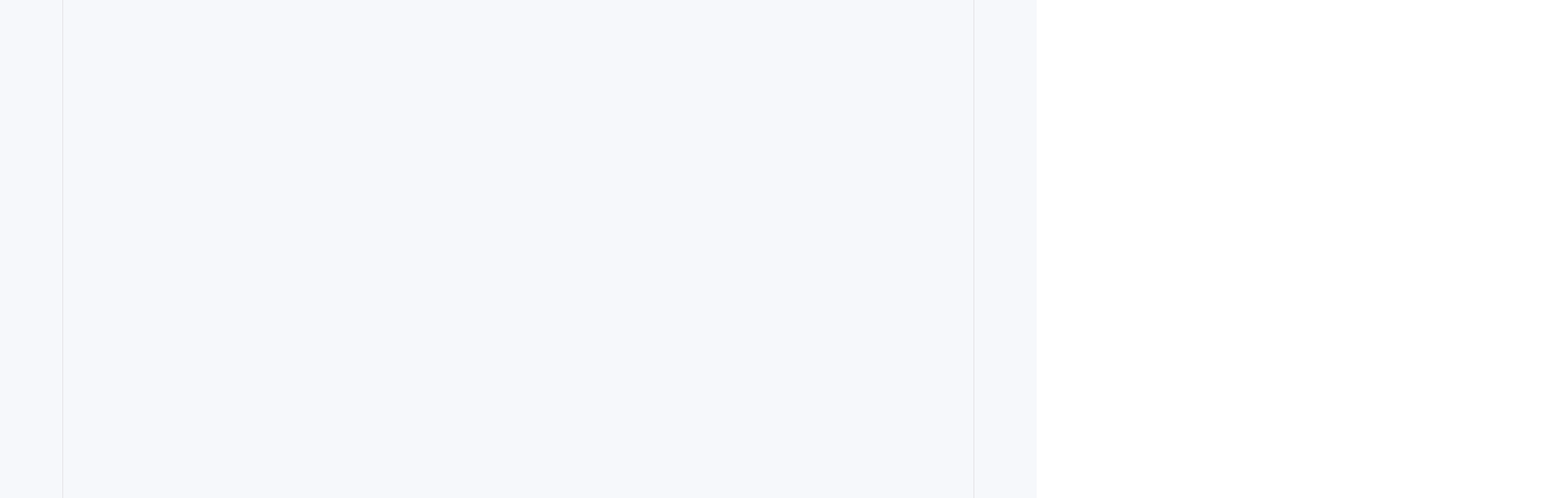
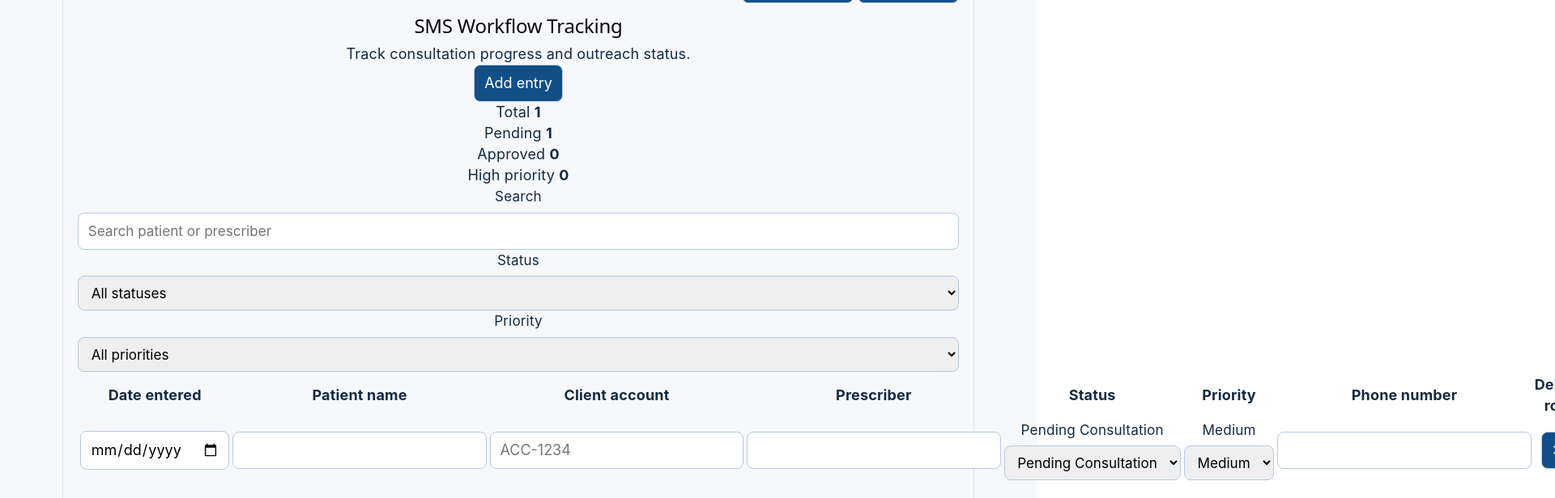
Before and after one commit to BirkeHealth/moc, a React (Vite) app in the folder apps/medical-note-tool/: page / in a window 1280 px wide. Shown: the part 60-676 px from the top of the page at 81% size, 1920 px wide, since content can reach past the window. Built offline with nearby package versions, Linux system fonts and the light colour scheme.

Commit message:
Fix TypeScript build errors in vanilla JS SMS workflow tracker

```diff
--- a/apps/medical-note-tool/src/App.tsx
+++ b/apps/medical-note-tool/src/App.tsx
@@ -1,6 +1,6 @@
 import './App.css'
 
-type ToolSelection = 'medical-note' | 'sms-table' | null
+const MISSING_VALUE = '—'
 
 type YesNo = '' | 'yes' | 'no'
 
@@ -23,29 +23,7 @@ type FormData = {
   account: string
   prescriber: string
   prescribedMedication: string
-  priority: string
 }
-
-const ACCOUNT_OPTIONS = [
-  'DORAL ACUPUNCTURE',
-  'HELIMEDS',
-  'PEAKS CURATIVE',
-  'CLINIC SECRET',
-  'TRUE LIO',
-  'WHITECOAT MD',
-]
-
-const PRESCRIBER_OPTIONS = [
-  'ALBERTO NUNEZ PINA',
-  'YADIRA JEAN-LOUIS',
-  'LUK JEAN-LOUIS',
-  'EMILIO LUIS GONZALEZ',
-  'CHARLES SAROSY',
-  'ELIAZER MORGAN',
-]
-
-const MEDICATION_OPTIONS = ['OZEMPIC/WAGOVY', 'ZEPBOUND/MONJAURO']
-const PRIORITY_OPTIONS = ['Normal', 'Rush']
 
 const INITIAL_FORM: FormData = {
   patientName: '',
@@ -66,7 +44,6 @@ const INITIAL_FORM: FormData = {
   account: '',
   prescriber: '',
   prescribedMedication: '',
-  priority: 'Normal',
 }
 
 const MEDICAL_NOTE_TEMPLATE = `The patient {{PATIENT NAME}} is a {{AGE}} year old {{GENDER}} with a PMH of {{PMH}} seeking care for Weight Loss. Body Mass Index is {{BMI}}. Patient {{HAS_WEIGHT_LOSS_PROGRAM}} tried any weight loss programs. The patient {{HAS_GLP1}} tried any GLP1 medications in the past. The patient’s last dose of GLP1 medication or any weight loss related medication generic or non generic is {{LAST DOSE}}
@@ -103,9 +80,6 @@ Will aim for no more than 1-2 lbs per week of weight loss and hope to achieve a
 Recommend drinking sufficient water and working on adhering to a balanced diet with appropriate portion control.
 
 Will follow up with patient in 3-4 weeks to assess response and side effects.`
-
-const MISSING_VALUE = '—'
-const TEMPORARY_ACCESS_CODE = 'MOC0813'
 
 const getAge = (dob: string): string => {
   if (!dob) return MISSING_VALUE
@@ -269,6 +243,14 @@ const initializeSmsTable = (container: HTMLElement) => {
     return
   }
 
+  const escapeHtml = (value: string) =>
+    value
+      .replace(/&/g, '&amp;')
+      .replace(/</g, '&lt;')
+      .replace(/>/g, '&gt;')
+      .replace(/"/g, '&quot;')
+      .replace(/'/g, '&#39;')
+
   const matchesFilters = (row: SmsRow) => {
     const search = searchInput.value.trim().toLowerCase()
     const status = statusFilter.value
@@ -302,16 +284,16 @@ const initializeSmsTable = (container: HTMLElement) => {
         (row) => `
           <tr data-row-id="${row.id}">
             <td>
-              <input data-field="dateEntered" type="date" value="${row.dateEntered}" />
+              <input data-field="dateEntered" type="date" value="${escapeHtml(row.dateEntered)}" />
             </td>
             <td>
-              <input data-field="patientName" data-focus-target="${row.id}" type="text" value="${row.patientName.replace(/"/g, '&quot;')}" />
+              <input data-field="patientName" data-focus-target="${row.id}" type="text" value="${escapeHtml(row.patientName)}" />
             </td>
             <td>
-              <input data-field="clientAccount" type="text" inputmode="numeric" placeholder="ACC-1234" value="${row.clientAccount.replace(/"/g, '&quot;')}" />
+              <input data-field="clientAccount" type="text" inputmode="numeric" placeholder="ACC-1234" value="${escapeHtml(row.clientAccount)}" />
             </td>
             <td>
-              <input data-field="prescriber" type="text" value="${row.prescriber.replace(/"/g, '&quot;')}" />
+              <input data-field="prescriber" type="text" value="${escapeHtml(row.prescriber)}" />
             </td>
             <td>
               <label class="sms-select-wrap">
@@ -335,7 +317,7 @@ const initializeSmsTable = (container: HTMLElement) => {
               </label>
             </td>
             <td>
-              <input data-field="phoneNumber" type="tel" value="${row.phoneNumber.replace(/"/g, '&quot;')}" />
+              <input data-field="phoneNumber" type="tel" value="${escapeHtml(row.phoneNumber)}" />
             </td>
             <td class="sms-delete-cell">
               <button type="button" class="sms-delete-button" data-action="delete" aria-label="Delete row">✕</button>
@@ -398,7 +380,9 @@ const initializeSmsTable = (container: HTMLElement) => {
     updateRow(rowId, field, target.value)
   })
 
-  tableBody.addEventListener('blur', (event) => {
+  tableBody.addEventListener(
+    'blur',
+    (event) => {
       const target = event.target as HTMLInputElement | HTMLSelectElement
       const rowElement = target.closest<HTMLTableRowElement>('tr[data-row-id]')
       if (!rowElement) return
@@ -406,7 +390,9 @@ const initializeSmsTable = (container: HTMLElement) => {
       const field = target.dataset.field as keyof Omit<SmsRow, 'id'> | undefined
       if (!field) return
       updateRow(rowId, field, target.value)
-  }, true)
+    },
+    true,
+  )
 
   tableBody.addEventListener('click', (event) => {
     const target = event.target as HTMLElement
@@ -423,9 +409,6 @@ const initializeSmsTable = (container: HTMLElement) => {
 }
 
 function App() {
-  const root = document.querySelector('#root')
-  if (!root) return null
-
   const noteText = fillTemplate(MEDICAL_NOTE_TEMPLATE, {
     'PATIENT NAME': INITIAL_FORM.patientName || MISSING_VALUE,
     AGE: getAge(INITIAL_FORM.dob),
@@ -443,7 +426,7 @@ function App() {
     'ZEPBOUND/MONJAURO or OZEMPIC/WAGOVY': INITIAL_FORM.prescribedMedication || MISSING_VALUE,
   })
 
-  root.innerHTML = `
+  const html = `
     <main class="app sms-fullwidth-app">
       <div class="app-header">
         <div class="tool-tabs" role="tablist" aria-label="Tools">
@@ -467,9 +450,18 @@ function App() {
     </main>
   `
 
-  const medicalNoteView = root.querySelector<HTMLElement>('#medical-note-view')
-  const smsTableView = root.querySelector<HTMLElement>('#sms-table-view')
-  const tabs = Array.from(root.querySelectorAll<HTMLButtonElement>('.tool-tab'))
+  return (
+    <div
+      dangerouslySetInnerHTML={{
+        __html: html,
+      }}
+      ref={(node) => {
+        if (!node || node.dataset.initialized === 'true') return
+        node.dataset.initialized = 'true'
+
+        const medicalNoteView = node.querySelector<HTMLElement>('#medical-note-view')
+        const smsTableView = node.querySelector<HTMLElement>('#sms-table-view')
+        const tabs = Array.from(node.querySelectorAll<HTMLButtonElement>('.tool-tab'))
 
         tabs.forEach((tab) => {
           tab.addEventListener('click', () => {
@@ -485,10 +477,11 @@ function App() {
           })
         })
 
-  const smsContainer = root.querySelector<HTMLElement>('.sms-workflow-page')
+        const smsContainer = node.querySelector<HTMLElement>('.sms-workflow-page')
         if (smsContainer) initializeSmsTable(smsContainer)
-
-  return null
+      }}
+    />
+  )
 }
 
 export default App
```
Lines whose indentation alone changed are shown as unchanged.
